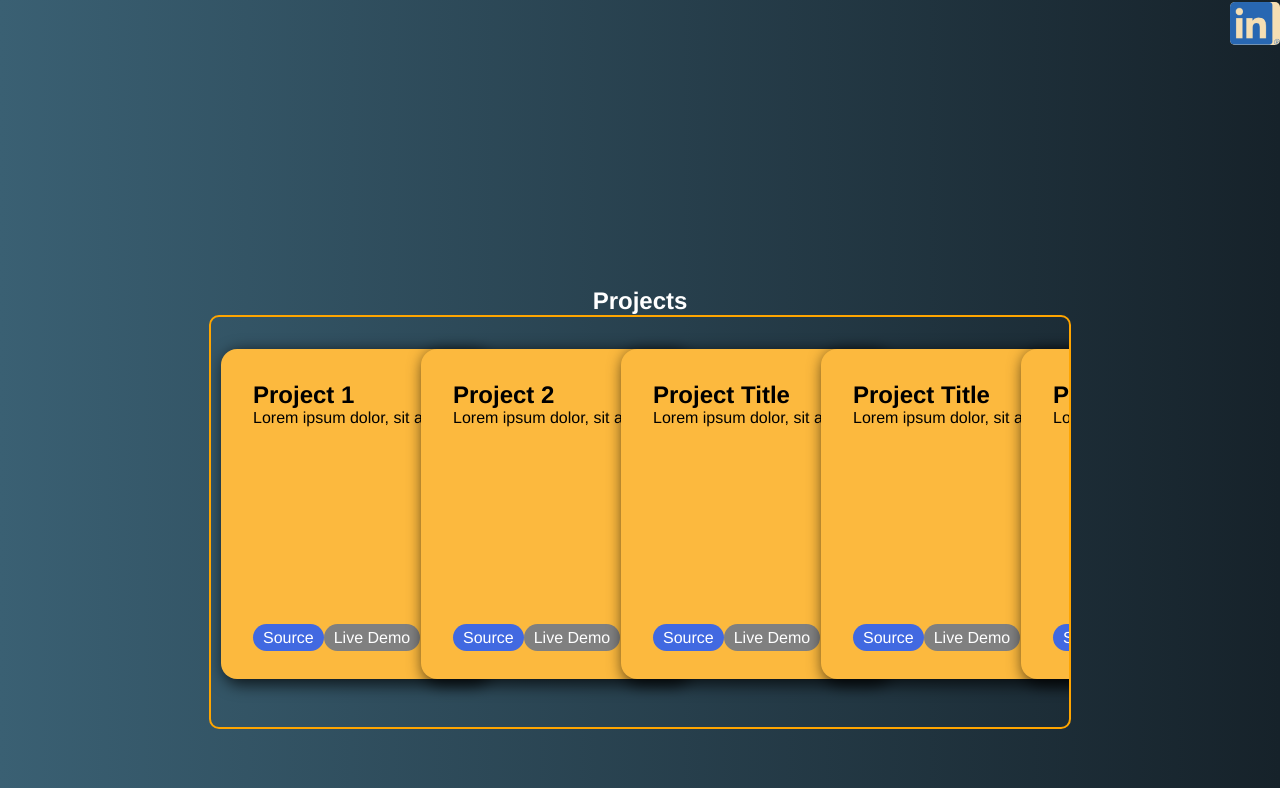
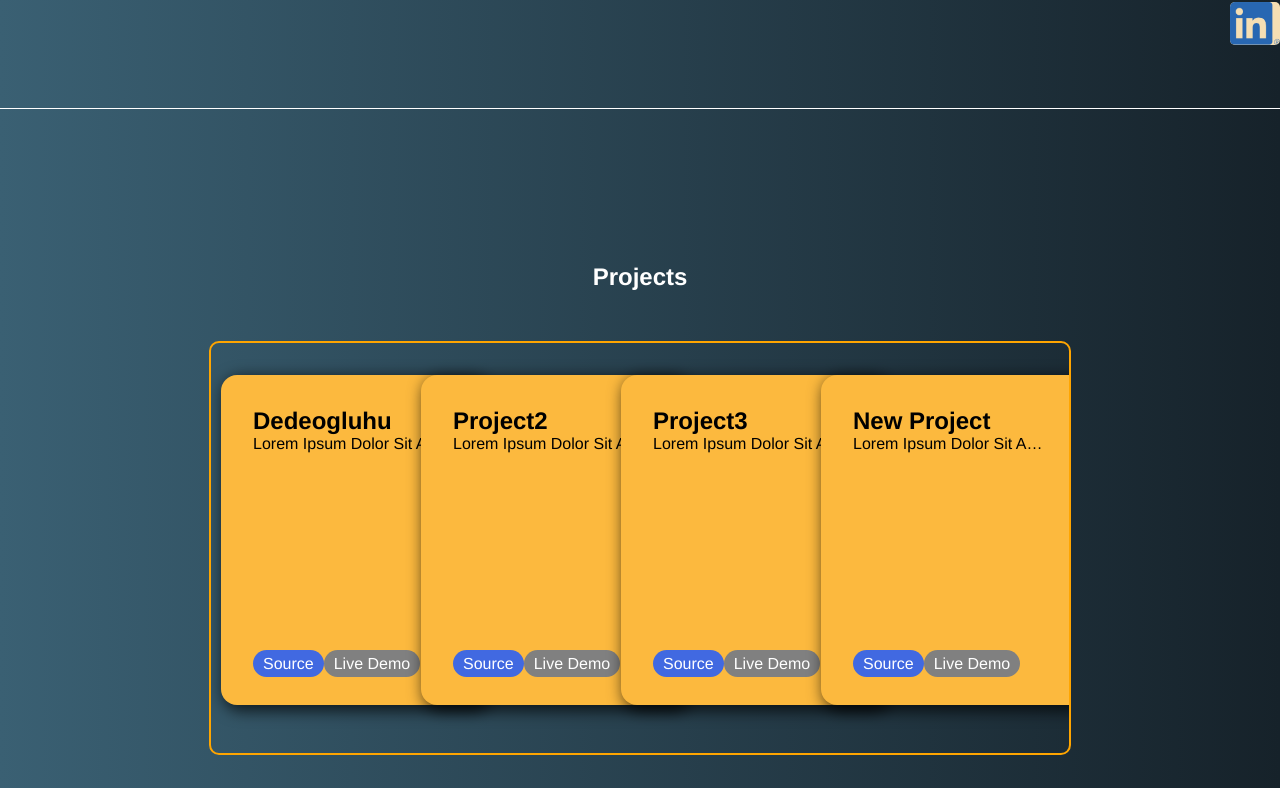
Before and after one commit to dedeogluhu/yet-another-portfolio, a Vue app: page / in a window 1280 px wide. Shown: the part 692-1480 px from the top of the page. Built offline with nearby package versions, Linux system fonts and the light colour scheme.

Commit message:
changed cards info to be looped trough data

```diff
--- a/src/App.vue
+++ b/src/App.vue
@@ -40,4 +40,8 @@ html {
 #app {
   font-family: Avenir, Helvetica, Arial, sans-serif;
 }
+
+section {
+  border-bottom: 1px solid white;
+}
 </style>
--- a/src/components/navbar.vue
+++ b/src/components/navbar.vue
@@ -47,6 +47,7 @@ ul {
   right: 0;
   left: 0;
   border-bottom: 1px solid white;
+  z-index: 1;
 }
 
 #logo {
--- a/src/components/projects-section.vue
+++ b/src/components/projects-section.vue
@@ -3,138 +3,14 @@
     <h1>Projects</h1>
 
     <div class="cards">
-      <div class="card">
-        <h2>Project 1</h2>
+      <div class="card" v-for="project in projects" :key="project">
+        <h2>{{ project.name }}</h2>
         <p class="card-text">
-          Lorem ipsum dolor, sit amet consectetur adipisicing elit. Fuga,
-          praesentium. Lorem ipsum dolor sit amet consectetur adipisicing elit.
-          Vitae, illum. Corrupti vel est assumenda. Omnis reiciendis id
-          similique architecto pariatur, labore optio odit dolorum obcaecati
-          nobis temporibus iusto natus rem! Lorem ipsum dolor, sit amet
-          consectetur adipisicing elit. Ratione, voluptas.
+          {{ project.text }}
         </p>
         <div class="card-footer">
-          <a class="card-link" href="https://github.com/dedeogluhu">Source</a>
-          <a class="card-link-gray" href="https://github.com/dedeogluhu"
-            >Live Demo</a
-          >
-        </div>
-      </div>
-      <div class="card">
-        <h2>Project 2</h2>
-        <p class="card-text">
-          Lorem ipsum dolor, sit amet consectetur adipisicing elit. Saepe cum,
-          tempore asperiores libero nam cumque hic voluptates pariatur quod,
-          laudantium ea nesciunt eius? Molestias cumque velit alias omnis porro
-          aut odio magnam assumenda, distinctio harum veniam magni repellendus!
-          Quibusdam dolores voluptatum perspiciatis magnam impedit ratione,
-          voluptas recusandae. Laborum, dolor! Iure! Lorem ipsum dolor, sit amet
-          consectetur adipisicing elit. Fuga, praesentium. Lorem ipsum dolor sit
-          amet consectetur adipisicing elit. Praesentium sapiente officiis eos
-          aperiam ducimus deleniti qui consequuntur porro nisi numquam, vel esse
-          quas animi distinctio error modi beatae? Accusamus aliquam assumenda
-          reiciendis veritatis consequatur in dolor ad debitis magnam quasi
-          exercitationem nam tempora temporibus dolorum, ipsa aperiam
-          reprehenderit pariatur praesentium!
-        </p>
-        <div class="card-footer">
-          <a class="card-link" href="https://github.com/dedeogluhu">Source</a>
-          <a class="card-link-gray" href="https://github.com/dedeogluhu"
-            >Live Demo</a
-          >
-        </div>
-      </div>
-      <div class="card">
-        <h2>Project Title</h2>
-        <p class="card-text">
-          Lorem ipsum dolor, sit amet consectetur adipisicing elit. Fuga,
-          praesentium.
-        </p>
-        <div class="card-footer">
-          <a class="card-link" href="https://github.com/dedeogluhu">Source</a>
-          <a class="card-link-gray" href="https://github.com/dedeogluhu"
-            >Live Demo</a
-          >
-        </div>
-      </div>
-      <div class="card">
-        <h2>Project Title</h2>
-        <p class="card-text">
-          Lorem ipsum dolor, sit amet consectetur adipisicing elit. Fuga,
-          praesentium.
-        </p>
-        <div class="card-footer">
-          <a class="card-link" href="https://github.com/dedeogluhu">Source</a>
-          <a class="card-link-gray" href="https://github.com/dedeogluhu"
-            >Live Demo</a
-          >
-        </div>
-      </div>
-      <div class="card">
-        <h2>Project Title</h2>
-        <p class="card-text">
-          Lorem ipsum dolor, sit amet consectetur adipisicing elit. Fuga,
-          praesentium.
-        </p>
-        <div class="card-footer">
-          <a class="card-link" href="https://github.com/dedeogluhu">Source</a>
-          <a class="card-link-gray" href="https://github.com/dedeogluhu"
-            >Live Demo</a
-          >
-        </div>
-      </div>
-
-      <!-- Fazlalık -->
-
-      <div class="card">
-        <h2>Project Title</h2>
-        <p class="card-text">
-          Lorem ipsum dolor, sit amet consectetur adipisicing elit. Fuga,
-          praesentium.
-        </p>
-        <div class="card-footer">
-          <a class="card-link" href="https://github.com/dedeogluhu">Source</a>
-          <a class="card-link-gray" href="https://github.com/dedeogluhu"
-            >Live Demo</a
-          >
-        </div>
-      </div>
-      <div class="card">
-        <h2>Project Title</h2>
-        <p class="card-text">
-          Lorem ipsum dolor, sit amet consectetur adipisicing elit. Fuga,
-          praesentium.
-        </p>
-        <div class="card-footer">
-          <a class="card-link" href="https://github.com/dedeogluhu">Source</a>
-          <a class="card-link-gray" href="https://github.com/dedeogluhu"
-            >Live Demo</a
-          >
-        </div>
-      </div>
-      <div class="card">
-        <h2>Project Title</h2>
-        <p class="card-text">
-          Lorem ipsum dolor, sit amet consectetur adipisicing elit. Fuga,
-          praesentium.
-        </p>
-        <div class="card-footer">
-          <a class="card-link" href="https://github.com/dedeogluhu">Source</a>
-          <a class="card-link-gray" href="https://github.com/dedeogluhu"
-            >Live Demo</a
-          >
-        </div>
-      </div>
-      <div class="card">
-        <h2>Project Title</h2>
-        <p class="card-text">
-          Lorem ipsum dolor, sit amet consectetur adipisicing elit. Fuga,
-        </p>
-        <div class="card-footer">
-          <a class="card-link" href="https://github.com/dedeogluhu">Source</a>
-          <a class="card-link-gray" href="https://github.com/dedeogluhu"
-            >Live Demo</a
-          >
+          <a class="card-link" :href="project.source">Source</a>
+          <a class="card-link-gray" :href="project.live">Live Demo</a>
         </div>
       </div>
     </div>
@@ -142,7 +18,40 @@
 </template>
 
 <script>
-export default { name: "projects" };
+export default {
+  name: "projects",
+
+  data: () => {
+    return {
+      projects: [
+        {
+          name: "Dedeogluhu",
+          text: "Lorem Ipsum Dolor Sit Amet.",
+          source: "https://github.com/dedeogluhu",
+          live: "https://github.com/dedeogluhu",
+        },
+        {
+          name: "Project2",
+          text: "Lorem Ipsum Dolor Sit Amet.",
+          source: "https://github.com/dedeogluhu",
+          live: "https://github.com/dedeogluhu",
+        },
+        {
+          name: "Project3",
+          text: "Lorem Ipsum Dolor Sit Amet.",
+          source: "https://github.com/dedeogluhu",
+          live: "https://github.com/dedeogluhu",
+        },
+        {
+          name: "New Project",
+          text: "Lorem Ipsum Dolor Sit Amet.",
+          source: "https://github.com/dedeogluhu",
+          live: "https://github.com/dedeogluhu",
+        },
+      ],
+    };
+  },
+};
 </script>
 
 <style>
@@ -173,6 +82,7 @@ body {
   border: 2px solid orange;
   border-radius: 10px;
   color: black;
+  margin-top: 50px;
 }
 
 .card {
```
